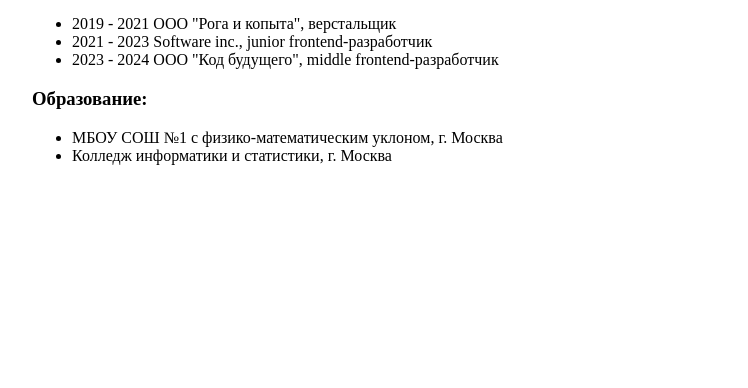
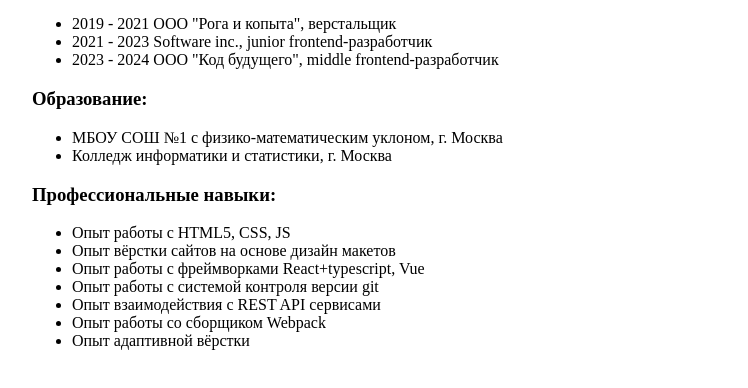
Before and after one commit to N1k1t0spop/portfolio, a plain HTML site: page index.html in a window 1280 px wide. Shown: the part 282-670 px from the top of the page, without its empty margins (208-956 px from the left). Drawn offline with Linux system fonts and the light colour scheme.

Commit message:
competency block is added

```diff
--- a/index.html
+++ b/index.html
@@ -37,6 +37,18 @@
             <li>Колледж информатики и статистики, г. Москва</li>
         </ul>
     </div>
+    <div class="competency">
+        <h3>Профессиональные навыки:</h3>
+        <ul>
+            <li>Опыт работы с HTML5, CSS, JS</li>
+            <li>Опыт вёрстки сайтов на основе дизайн макетов</li>
+            <li>Опыт работы с фреймворками React+typescript, Vue</li>
+            <li>Опыт работы с системой контроля версии git</li>
+            <li>Опыт взаимодействия с REST API сервисами</li>
+            <li>Опыт работы со сборщиком Webpack</li>
+            <li>Опыт адаптивной вёрстки</li>
+        </ul>
+    </div>
     </div>
 </body>
 </html>
```
